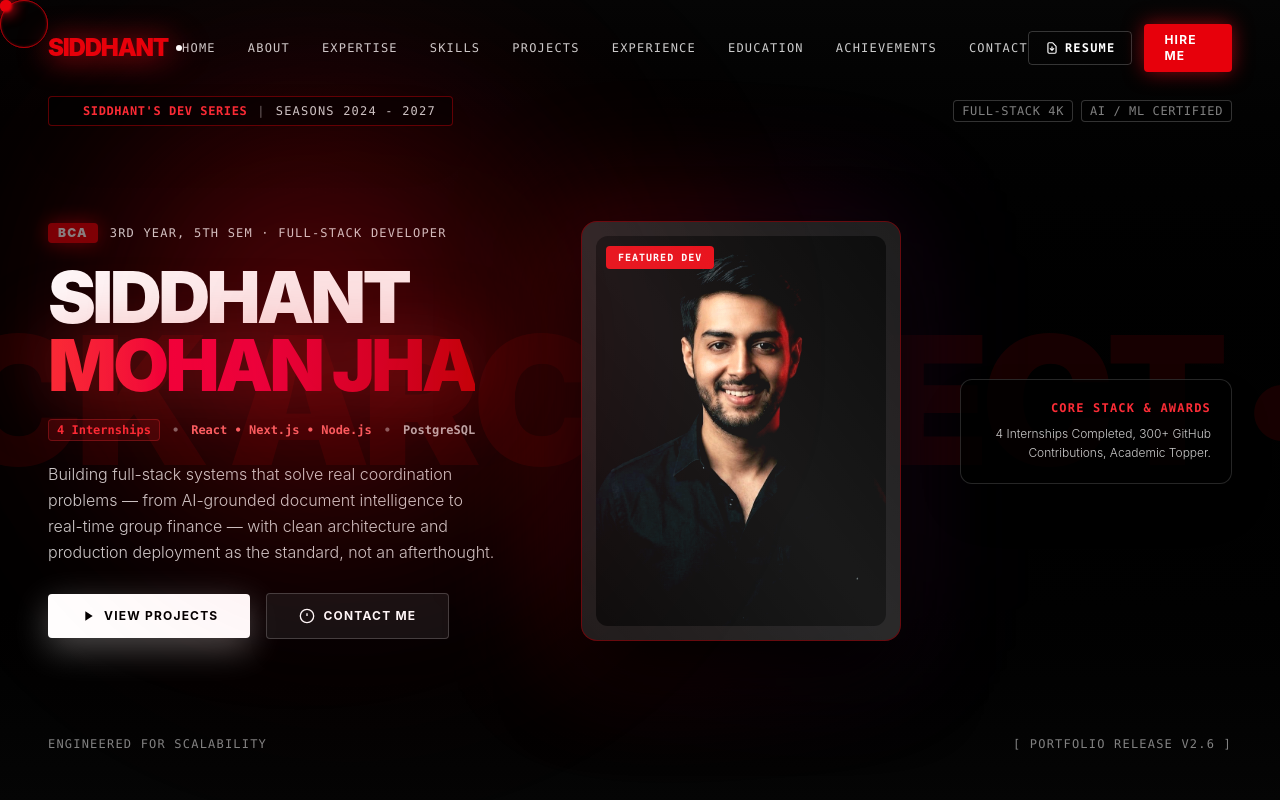
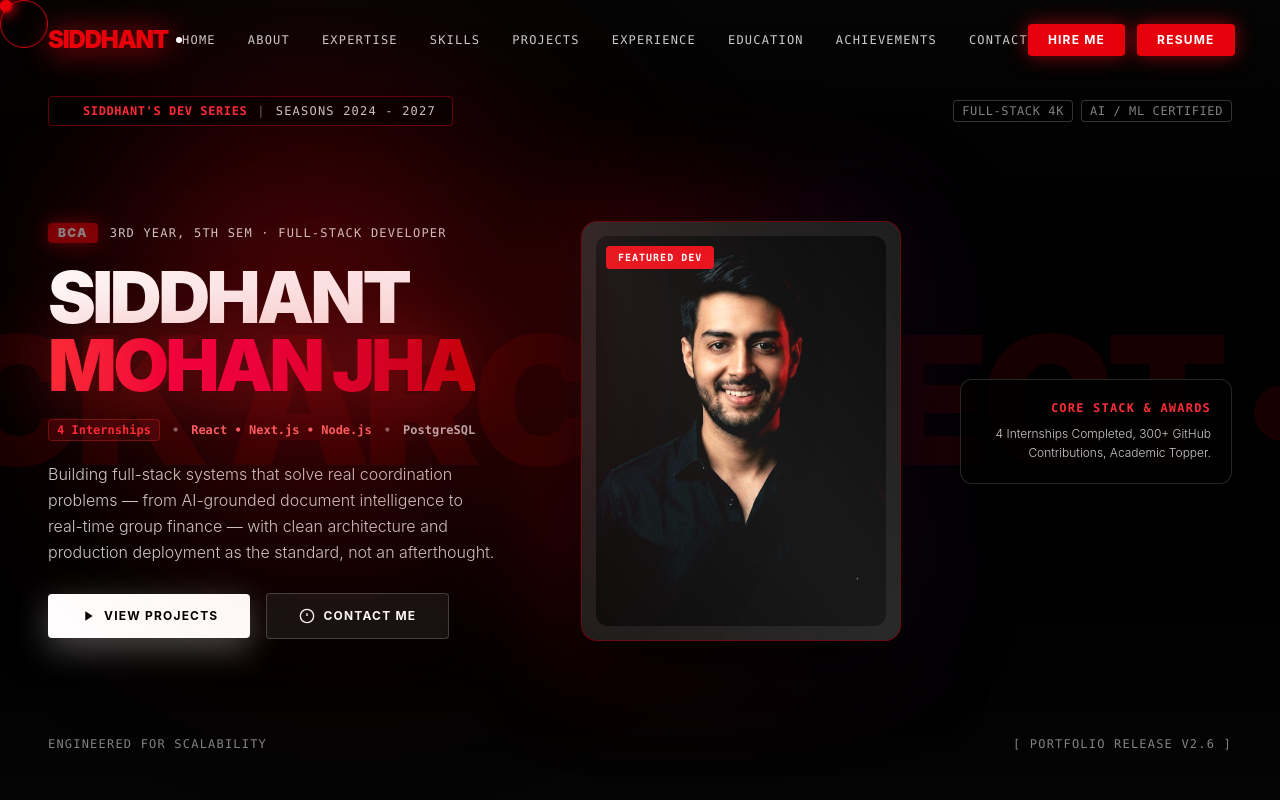
Before and after one commit to Sidd1104/I_Cooked, a React (Vite) app: page / in a window 1280 px wide. Shown: the top 800 px of the page. Built offline with nearby package versions, Linux system fonts and the light colour scheme.

Commit message:
feat: add Footer and Hero components

```diff
--- a/src/components/Footer.jsx
+++ b/src/components/Footer.jsx
@@ -56,14 +56,6 @@ const Footer = () => {
                 {link.name}
               </a>
             ))}
-            <a
-              href="/resume.pdf"
-              target="_blank"
-              rel="noopener noreferrer"
-              className="text-white hover:text-red-500 transition-colors border border-white/20 hover:border-red-600 px-3 py-1 rounded bg-white/5 hover:bg-red-600/10 flex items-center gap-1.5 font-bold"
-            >
-              Resume ↗
-            </a>
           </nav>
         </div>
 
--- a/src/components/Hero.jsx
+++ b/src/components/Hero.jsx
@@ -332,44 +332,41 @@ const Hero = () => {
       ></div>
 
       {/* --- NETFLIX-THEMED DEVELOPER NAVBAR --- */}
-      <header className="absolute top-0 left-0 z-50 w-full max-w-7xl mx-auto px-6 md:px-12 py-6 flex items-center justify-between pointer-events-auto">
+      <header className="absolute top-0 left-0 z-50 w-full max-w-[1400px] mx-auto px-6 md:px-8 xl:px-12 py-6 flex items-center justify-between pointer-events-auto">
         <a
           href="#home"
           onClick={(e) => handleNavClick(e, '#home')}
-          className="text-2xl font-black text-red-600 tracking-tighter flex items-center gap-2 drop-shadow-[0_2px_15px_rgba(229,9,20,0.9)] hover:opacity-90 transition-opacity"
+          className="text-2xl font-black text-red-600 tracking-tighter flex items-center gap-2 drop-shadow-[0_2px_15px_rgba(229,9,20,0.9)] hover:opacity-90 transition-opacity shrink-0"
         >
           SIDDHANT<span className="w-1.5 h-1.5 rounded-full bg-white inline-block"></span>
         </a>
-        <nav className="hidden md:flex items-center gap-8 text-xs font-mono uppercase tracking-widest text-white/80">
+        <nav className="hidden md:flex items-center gap-5 lg:gap-6 xl:gap-8 text-xs font-mono uppercase tracking-widest text-white/80">
           {navLinks.map((link) => (
             <a
               key={link.name}
               href={link.href}
               onClick={(e) => handleNavClick(e, link.href)}
-              className="hover:text-red-500 transition-colors"
+              className="hover:text-red-500 transition-colors whitespace-nowrap"
             >
               {link.name}
             </a>
           ))}
         </nav>
-        <div className="flex items-center gap-3">
-          <a
-            href="/resume.pdf"
-            target="_blank"
-            rel="noopener noreferrer"
-            className="px-4 py-2 rounded border border-white/20 hover:border-red-600 hover:bg-red-600/10 text-white font-bold text-xs font-mono uppercase tracking-widest transition-all duration-300 hover:scale-105 active:scale-95 flex items-center gap-1.5"
-          >
-            <svg className="w-3.5 h-3.5 fill-none stroke-current stroke-2" viewBox="0 0 24 24">
-              <path strokeLinecap="round" strokeLinejoin="round" d="M12 10v6m0 0l-3-3m3 3l3-3m2 8H7a2 2 0 01-2-2V5a2 2 0 012-2h5.586a1 1 0 01.707.293l5.414 5.414a1 1 0 01.293.707V19a2 2 0 01-2 2z" />
-            </svg>
-            Resume
-          </a>
+        <div className="flex items-center gap-3 shrink-0">
           <a
             href="#contact"
             onClick={(e) => handleNavClick(e, '#contact')}
             className="px-5 py-2 rounded bg-red-600 hover:bg-red-700 text-white font-bold text-xs uppercase tracking-widest transition-all duration-300 shadow-[0_0_20px_rgba(229,9,20,0.6)] hover:scale-105 active:scale-95"
           >
             Hire Me
+          </a>
+          <a
+            href="/resume.pdf"
+            target="_blank"
+            rel="noopener noreferrer"
+            className="px-5 py-2 rounded bg-red-600 hover:bg-red-700 text-white font-bold text-xs uppercase tracking-widest transition-all duration-300 shadow-[0_0_20px_rgba(229,9,20,0.6)] hover:scale-105 active:scale-95"
+          >
+            Resume
           </a>
         </div>
       </header>
```
